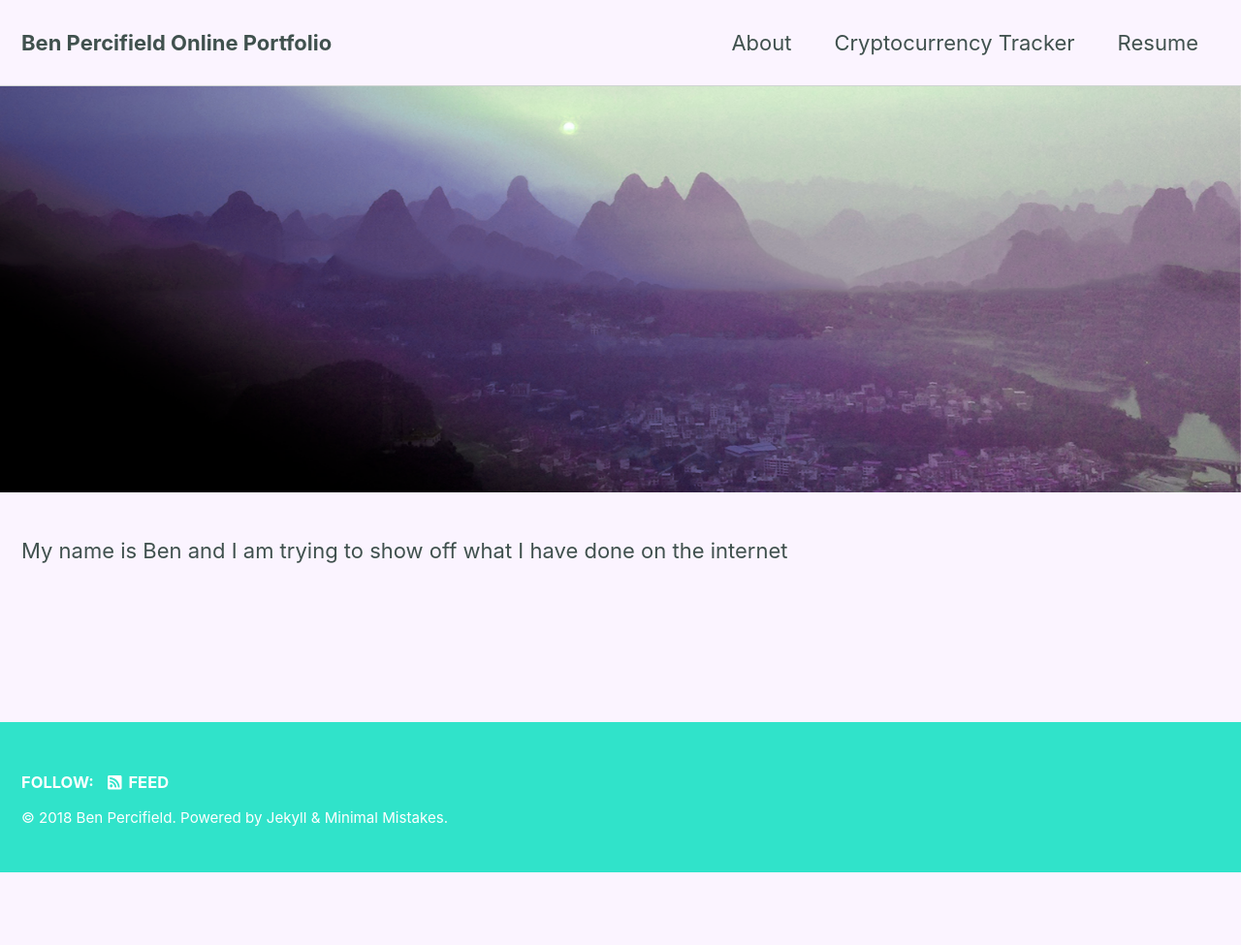
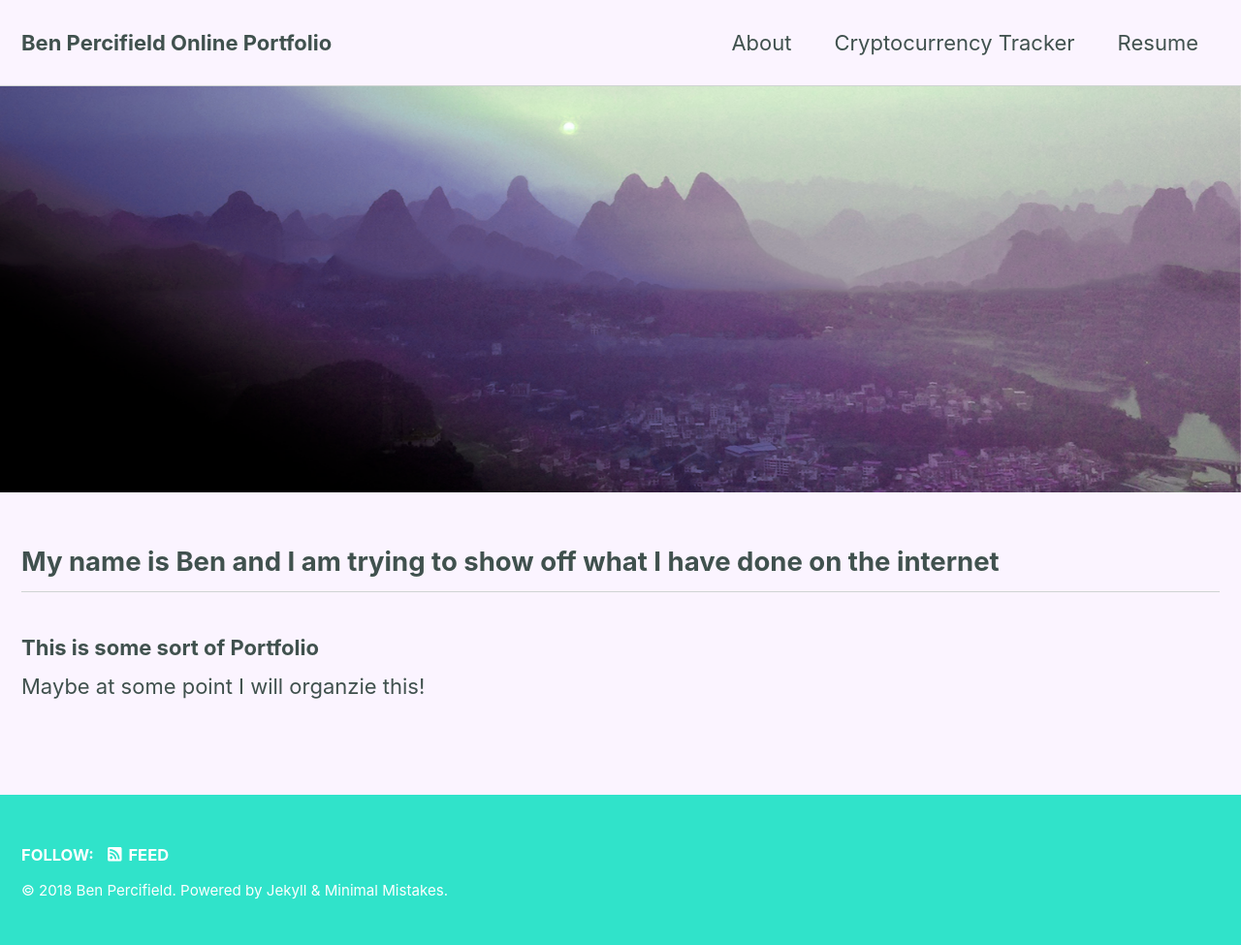
Before and after one commit to benpercifield/benpercifield.github.io, a Jekyll site: the page built from _pages/about.md, in a window 1280 px wide. Shown: the whole page at 97% size. Built offline with Jekyll 4.4.1, drawn with Linux system fonts in a browser that asks for light colours; cached includes are drawn as plain includes; nearby versions of some CDN libraries; before the commit the page ends 900 px from its top, so only the background shows below that.

Commit message:
aboiut markdown

```diff
--- a/_pages/about.md
+++ b/_pages/about.md
@@ -11,4 +11,8 @@ header:
 
 ---
 
-My name is Ben and I am trying to show off what I have done on the internet
+## My name is Ben and I am trying to show off what I have done on the internet
+
+### This is some sort of Portfolio
+
+Maybe at some point I will organzie this!
```
